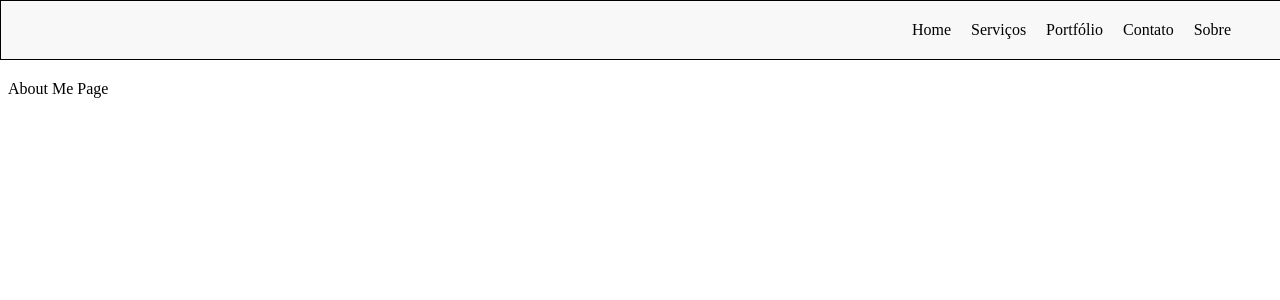
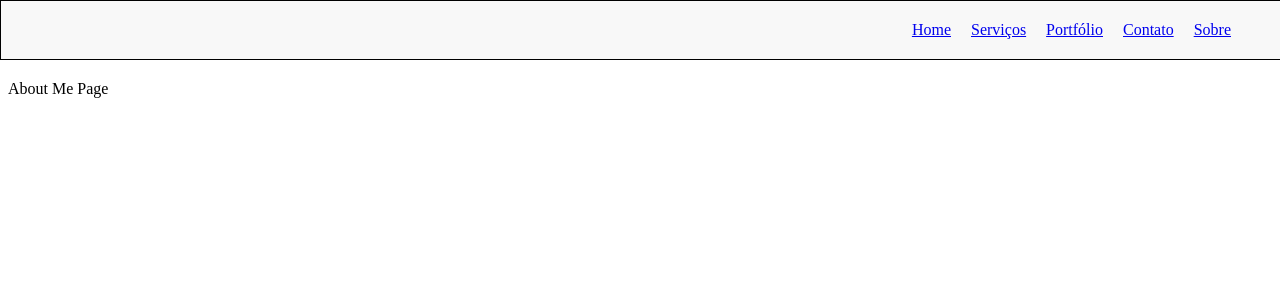
Before and after one commit to rafix923/my-web-site, a React (Create React App) app in the folder front-end/: page /sobre in a window 1280 px wide. Shown: the top 300 px of the page. Built offline with nearby package versions, Linux system fonts and the light colour scheme.

Commit message:
feat(link): Utiliza a lib Link do react-router-dom para navegar entre páginas.
Esse componente fornece uma forma simples e eficiente de criar links de navegação para transitar entre as páginas nessa aplicação.

```diff
--- a/front-end/src/components/Header/Header.js
+++ b/front-end/src/components/Header/Header.js
@@ -1,17 +1,17 @@
 import React from 'react'
 import { MenuBar, MenuBarContainer, MenuItem } from './style'
+import { Link } from 'react-router-dom';
 
 export default function Header() {
     return (
         <MenuBarContainer>
             <MenuBar>
-                <MenuItem>Home</MenuItem>
-                <MenuItem>Serviços</MenuItem>
-                <MenuItem>Portfólio</MenuItem>
-                <MenuItem>Contato</MenuItem>
-                <MenuItem>Sobre</MenuItem>
+                <MenuItem><Link to="/">Home</Link></MenuItem>
+                <MenuItem><Link to="/servicos">Serviços</Link></MenuItem>
+                <MenuItem><Link to="/portfolio">Portfólio</Link></MenuItem>
+                <MenuItem><Link to="/contato">Contato</Link></MenuItem>
+                <MenuItem><Link to="/sobre">Sobre</Link></MenuItem>
             </MenuBar>
         </MenuBarContainer>
-
     )
 }
```
